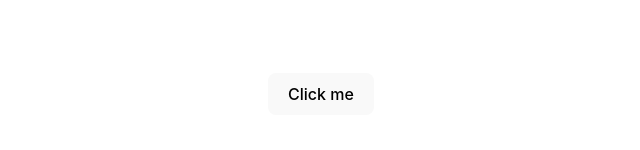
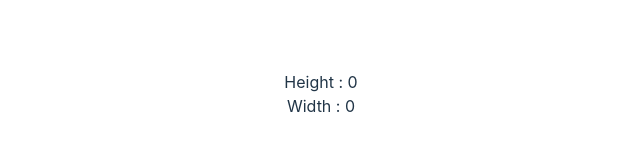
Before and after one commit to Kanishak7131/Reactjs-Mini-Projects, a React (Vite) app: page / in a window 1280 px wide. Shown: the part 306-456 px from the top of the page, without its empty margins (319-959 px from the left). Built offline with nearby package versions, Linux system fonts and the light colour scheme.

Commit message:
resize hook

```diff
--- a/src/components/CustomHooks/index.jsx
+++ b/src/components/CustomHooks/index.jsx
@@ -1,6 +1,7 @@
 import { useRef, useState } from "react"
 import useFetch from "./useFetch"
 import useWindow from "./usewindow"
+import useWindowResize from "./useWindowResize"
 
 export default function CustomHooks() {
 
@@ -10,20 +11,36 @@ export default function CustomHooks() {
     //         {error ? <h3>{error}</h3> : null}
     //         {data && data.products.length > 1 ? data.products.map((item) => <div key={item.id}>{item.title}</div>) : null}
     //     </>)
-    let [toggle, setToggle] = useState(false)
 
-    let ref = useRef()
-    useWindow(ref, () => setToggle(false))
-    return (
+    //------------------------******** Click outside to close div ---------------------------------
+    // let [toggle, setToggle] = useState(false)
+
+    // let ref = useRef()
+    // useWindow(ref, () => setToggle(false))
+    // return (
+    //     <div>
+    //         {toggle ? (<div ref={ref}>
+    //             <p>Please click outside to close the div element.</p>
+    //         </div>) : (<button
+    //             onClick={() => {
+    //                 console.log("clicked")
+    //                 setToggle(true)
+    //             }}
+    //         >Click me</button>)}
+    //     </div>
+    // )
+    //------------------------******** Click outside to close div ---------------------------------
+    let [data, setData] = useState({
+        height: 0,
+        width: 0
+    })
+    useWindowResize(data.height, data.width, setData)
+    return (<>
         <div>
-            {toggle ? (<div ref={ref}>
-                <p>Please click outside to close the div element.</p>
-            </div>) : (<button
-                onClick={() => {
-                    console.log("clicked")
-                    setToggle(true)
-                }}
-            >Click me</button>)}
+            Height : {data.height}
         </div>
-    )
+        <div>
+            Width : {data.width}
+        </div>
+    </>)
 }
--- /dev/null
+++ b/src/components/CustomHooks/useWindowResize.jsx
@@ -0,0 +1,19 @@
+import { useEffect } from "react";
+
+export default function useWindowResize(height, width, func) {
+
+    function reportWindowSize() {
+        func(prev => {
+            return { ...prev, height: window.innerHeight, width: innerWidth }
+        })
+    }
+    useEffect(() => {
+        window.addEventListener("resize", reportWindowSize);
+
+        return () => {
+            window.removeEventListener("resize", reportWindowSize);
+        }
+    }
+
+        , [height, width])
+}
```
